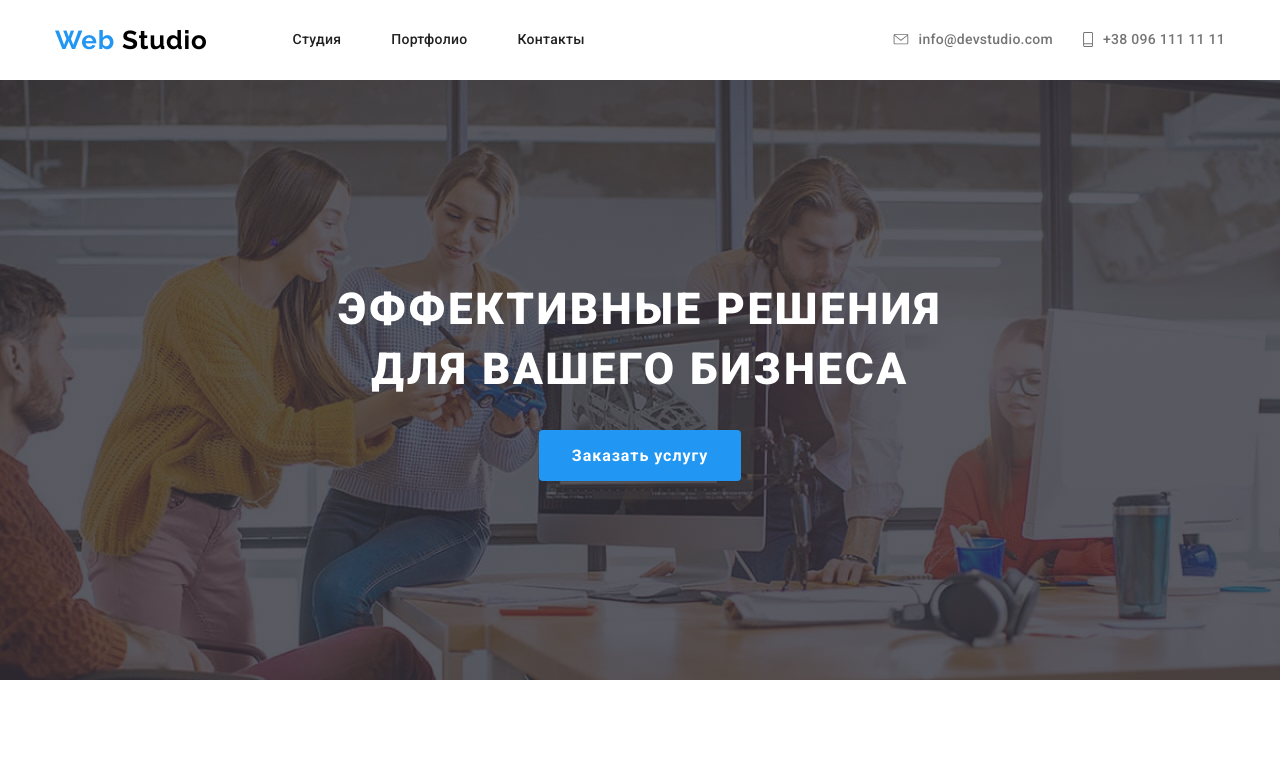
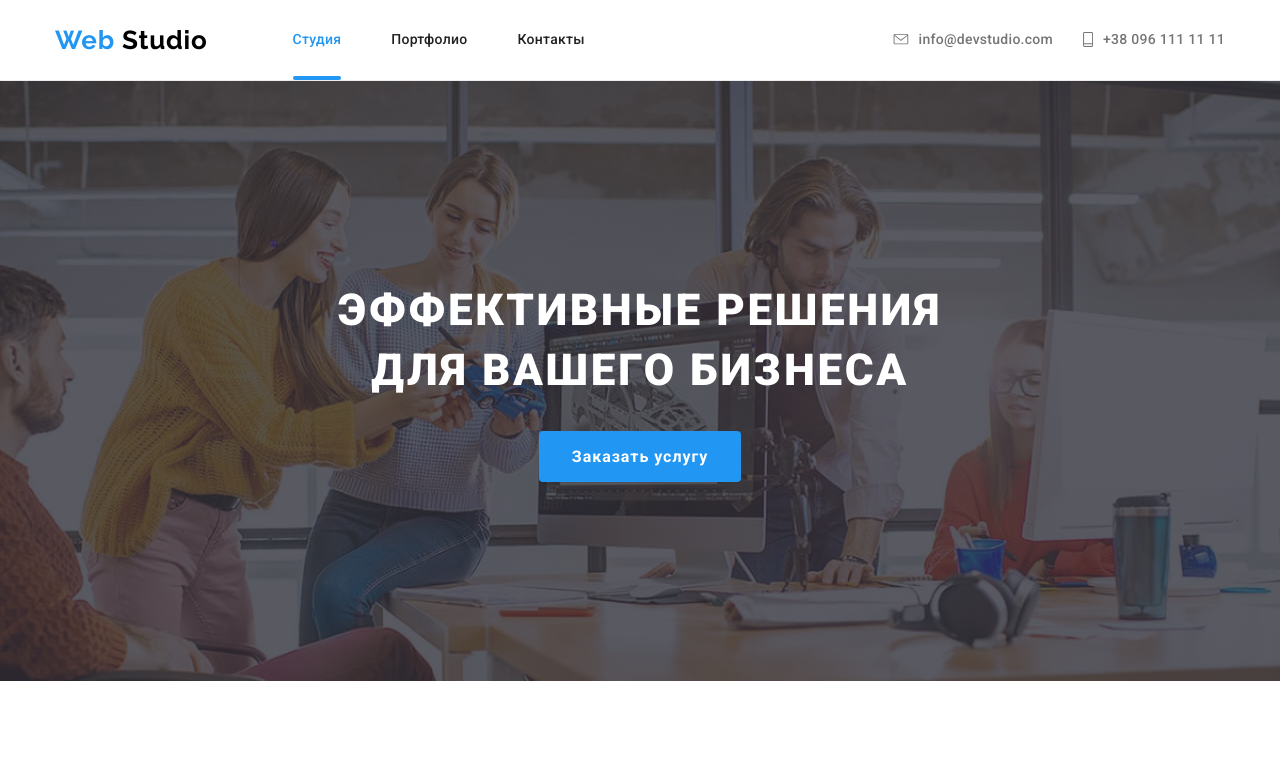
Before and after one commit to Nataliia333/goit-markup-hw-05, a plain HTML site: page index.html in a window 1280 px wide. Shown: the top 771 px of the page. Drawn offline with Linux system fonts and the light colour scheme.

Commit message:
в головній навігації зроблено підкреслення активного посилання і лінія нижня у хедері

```diff
--- a/css/styles.css
+++ b/css/styles.css
@@ -112,10 +112,27 @@ color: var(--title-light-theme-color);
 transition: color 250ms cubic-bezier(0.4, 0, 0.2, 1);
 }
 
+.current {
+    position: relative;
+    color: var(--accent-color);
+    }
+.current::after {
+    position: absolute;
+    bottom: 0;
+    content: "";
+    display: block;
+    width: 100%;
+    height: 4px;
+    background-color: var(--accent-color);
+    border-radius: 2px;
+}
 .header .address-list{
 display: flex;
 }
 
+.header {
+    border-bottom: 1px solid #ECECEC;
+}
 .address-list-item-link {
 color: var(--text-light-theme-color);
 align-items: center;
@@ -207,6 +224,7 @@ color: var(--title-dark-theme-color);
 background-color: var(--accent-color) ;
 border-radius: 4px;
 border: 1px solid transparent;
+transition: background-color 250ms cubic-bezier(0.4, 0, 0.2, 1);
 }
 
 /*О НАС*/
@@ -644,6 +662,7 @@ height: auto;
     width: 100%;
     height: 100%;
     transform: translateY(100%);
+    transition: transform 250ms cubic-bezier(0.4, 0, 0.2, 1);
 }
 
 .portfolio-galery-img {
--- a/index.html
+++ b/index.html
@@ -20,7 +20,7 @@
                  </a>
                 <ul class="navigation-list list">
                  <li class="navigation-list-item">
-                    <a class="navigation-list-link link" href="./index.html">Студия</a>
+                    <a class="navigation-list-link current link" href="./index.html">Студия</a>
                  </li>
                  <li class="navigation-list-item">
                     <a class="navigation-list-link link" href="./portfolio.html">Портфолио</a>
```
Also changed, not shown: portfolio.html (+1 -1 lines).
